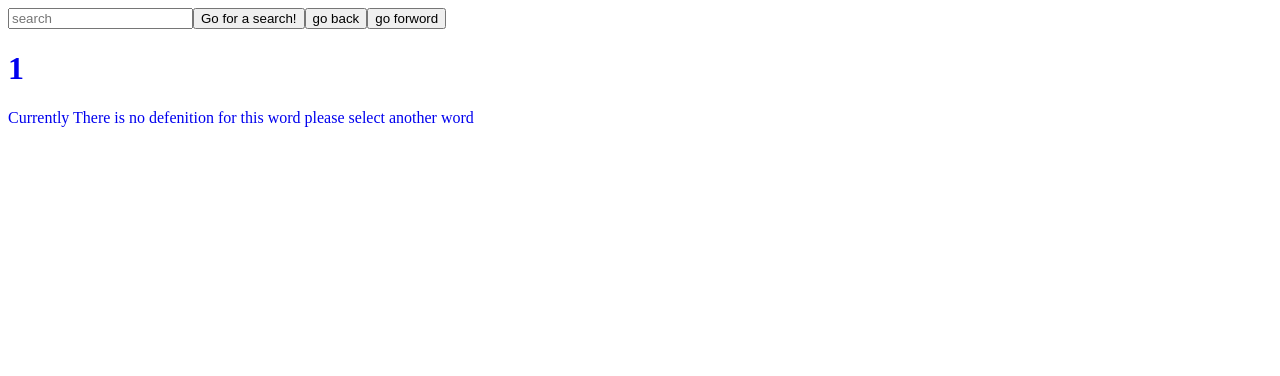
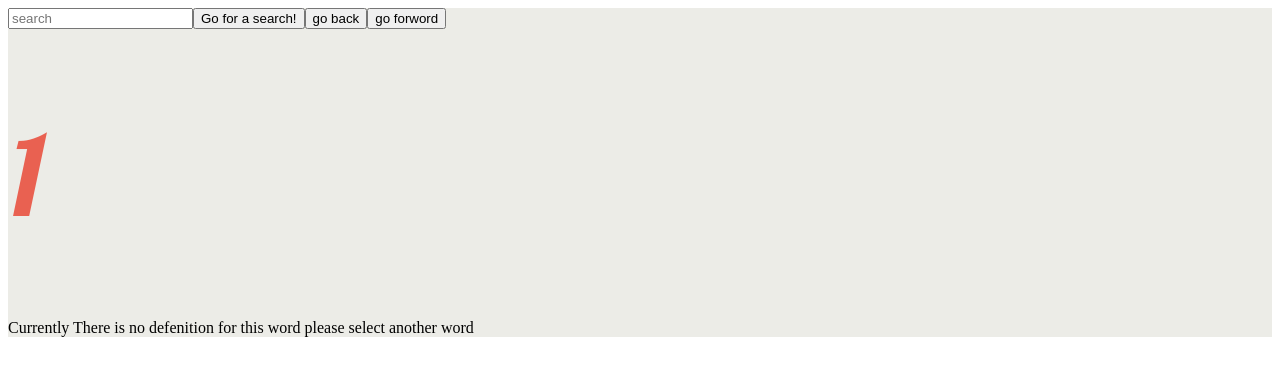
Before and after one commit to avivpolak/the-last-dictionary, a React (Create React App) app: page /1 in a window 1280 px wide. Shown: the top 376 px of the page. Built offline with nearby package versions, Linux system fonts and the light colour scheme; no server answers.

Commit message:
started to style

```diff
--- a/package.json
+++ b/package.json
@@ -11,6 +11,7 @@
     "react-dom": "^17.0.2",
     "react-router-dom": "^6.2.1",
     "react-scripts": "5.0.0",
+    "styled-components": "^5.3.3",
     "web-vitals": "^2.1.4"
   },
   "scripts": {
--- a/src/App.css
+++ b/src/App.css
@@ -0,0 +1,12 @@
+@import url('https://fonts.googleapis.com/css2?family=Abril+Fatface&family=Lobster+Two:ital,wght@1,700&display=swap');
+#root{
+background-color: #ecece7;
+}
+h1{
+    color: #e96151;
+    font-size: 7em;
+    font-family: 'Lobster Two', "cursive";
+}
+h2,h3,h4,h5,h6{
+    font-family: 'Abril Fatface', cursive;
+}
--- a/src/LinkedParagragh.jsx
+++ b/src/LinkedParagragh.jsx
@@ -1,12 +1,15 @@
 import React from "react";
-import { Link } from "react-router-dom";
+import StyledLink from "./StyledLink";
+
+
+
 export default function LinkedParagragh({ children }) {
     let words = children.split(" ");
     words = words.map((word) => word.replace(/[./,';!@#$%^&*()]/, ""));
     return (
         <div>
             {words.map((word) => {
-                return <Link style={{ textDecoration: 'none' }} to={`/${word}`}>{word + " "}</Link>;
+                return <StyledLink style={{ textDecoration: 'none' }} to={`/${word}`}>{word + " "}</StyledLink>;
             })}
         </div>
     );
--- /dev/null
+++ b/src/StyledLink.jsx
@@ -0,0 +1,14 @@
+import React, { Component } from 'react';
+import { Link } from 'react-router-dom';
+import styled from 'styled-components';
+
+
+const StyledLink = styled(Link)`
+    text-decoration: inherit;
+    color: inherit;
+    &:focus, &:hover, &:visited, &:link, &:active {
+        text-decoration: inherit;
+    }
+`;
+
+export default (props) => <StyledLink {...props} />;
```
Also changed, not shown: 1 other file (tests, documents, lock files or other folders).
